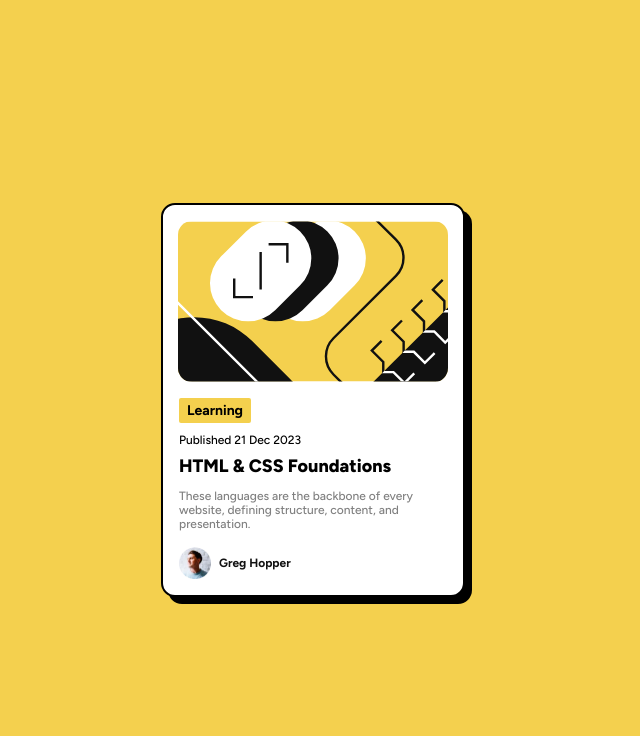
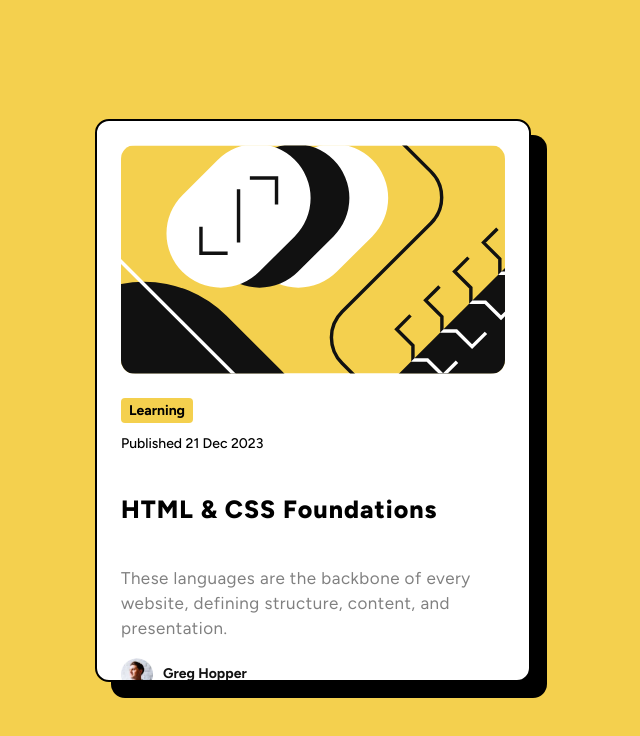
Before and after one commit to Bedi01/card, a plain HTML site: page index.html in a window 1280 px wide. Shown: the whole page, without its empty margins (327-967 px from the left). Drawn offline with Linux system fonts and the light colour scheme.

Commit message:
Update style.css

```diff
--- a/style.css
+++ b/style.css
@@ -11,11 +11,12 @@ body {
 .card {
   background: #fff;
   border-radius: 14px;
-  box-shadow: 7px 7px 0px 0px rgb(0, 0, 0);
+  box-shadow: 16px 16px 0px 0px rgb(0, 0, 0);
   overflow: hidden;
-  max-width: 300px;
-  height: auto;
+  width: 384px;
+  height: 511px;
   border: 2px solid black;
+  padding: 24px;
 }
 
 .card-image {
@@ -23,77 +24,86 @@ body {
 }
 
 .card-image img {
-  width: 90%;
+  width: 100%;
   height: auto;
   display: block;
-  margin: 16px auto 0;
   border-radius: 14px;
+  margin-bottom: 24px;
 }
 
 .card-content {
-  padding: 16px;
   text-align: left;
 }
 
 .card-tag {
   background-color: hsl(47, 88%, 63%);
   color: #000000;
-  border-radius: 2px;
+  border-radius: 4px;
   font-size: 14px;
   padding: 4px 8px;
-  margin-bottom: 10px;
-  font-weight: bold;
+  font-weight: bolder;
   display: inline-block;
+  transition: background-color 0.3s;
+}
+
+.card-tag:hover {
+  background-color: hsl(47, 88%, 63%);
 }
 
 .card-date {
   display: block;
   color: hsl(0, 0%, 0%);
-  font-size: 12px;
-  margin-bottom: 8px;
+  font-size: 14px;
   font-weight: 500;
   text-align: left;
+  padding-top: 12px;
 }
 
 .card-title {
   color: hsl(0, 0%, 0%);
-  font-size: 18px;
-  margin: 0 0 8px 0;
+  font-size: 25px;
   font-weight: 800;
   text-align: left;
   white-space: nowrap;
-  overflow: hidden;
   text-overflow: ellipsis;
+  letter-spacing: 1px;
+  transition: color 0.3s;
+  cursor: pointer;
+}
+
+.card-title:hover {
+  color: yellow;
 }
 
 .card-description {
-  color: hsl(0, 0%, 50%);
-  font-size: 12px;
-  margin-bottom: 16px;
-  font-weight: 500;
+  color: grey;
+  font-size: 17px;
+  font-weight: 400;
   text-align: left;
+  letter-spacing: 0.5px;
+  line-height: 25px;
 }
 
 .card-author {
   display: flex;
   align-items: center;
-  margin-top: 16px;
   text-align: left;
+  padding-top: 0px;
+  padding-bottom: 24px;
 }
 
 .card-author img {
   border-radius: 40%;
   width: 32px;
   height: 32px;
-  margin-right: 8px;
-  padding: 0;
   background-color: #fff;
   border: 0px #fff;
 }
 
 .card-author span {
   color: hsl(0, 0%, 7%);
-  font-size: 12px;
+  font-size: 14px;
   font-weight: bolder;
   text-align: left;
+  text-indent: 10px;
 }
```
